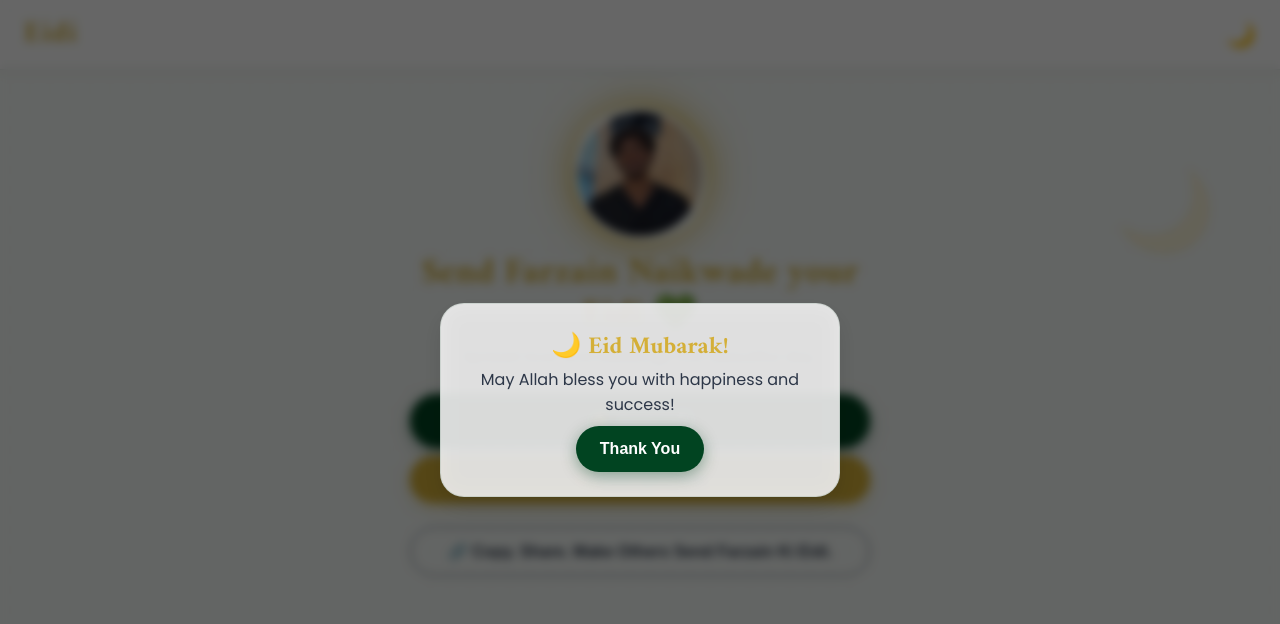
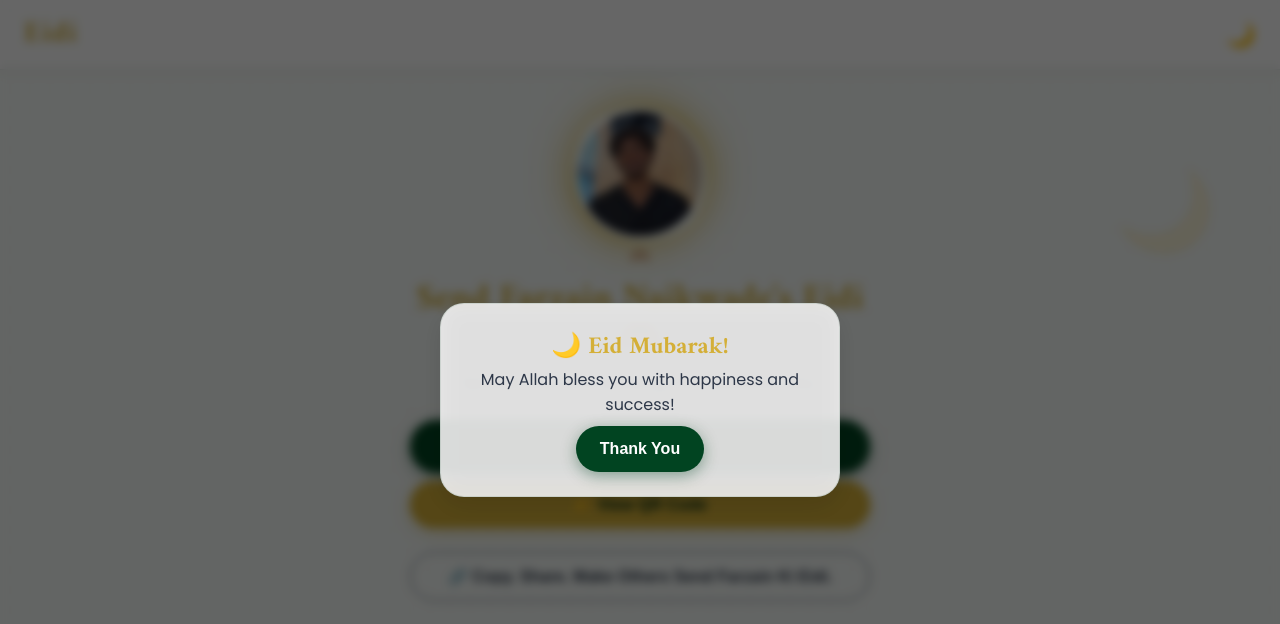
Before and after one commit to fzxcntrl/EIDI, a plain HTML site: page index.html in a window 1280 px wide. Drawn offline with nearby package versions, Linux system fonts and the light colour scheme.

Commit message:
changed some texts

```diff
--- a/index.html
+++ b/index.html
@@ -39,14 +39,14 @@
             <div class="profile-container animate-glow">
                 <img src="images/profile.jpg" alt="My Profile" id="userProfileImg" class="profile-img">
             </div>
-
-            <h1 class="arabic-font text-gold mt-1 animated-text">Send Farzain Naikwade your Eidi 💚</h1>
+🫶🏼
+            <h1 class="arabic-font text-gold mt-1 animated-text">Send Farzain Naikwade's Eidi 🫶🏼 </h1>
             <p class="subtitle mt-1">Spread love and blessings this beautiful day.</p>
 
             <!-- Action Buttons -->
             <div class="action-buttons mt-2">
                 <a href="payment.html" class="btn primary-btn ripple w-full mb-1">
-                    👉 Send Eidi
+                    👉 Send Eidi💸
                 </a>
                 <button id="viewQrBtn" class="btn secondary-btn ripple w-full">
                     👉 View QR Code
```
